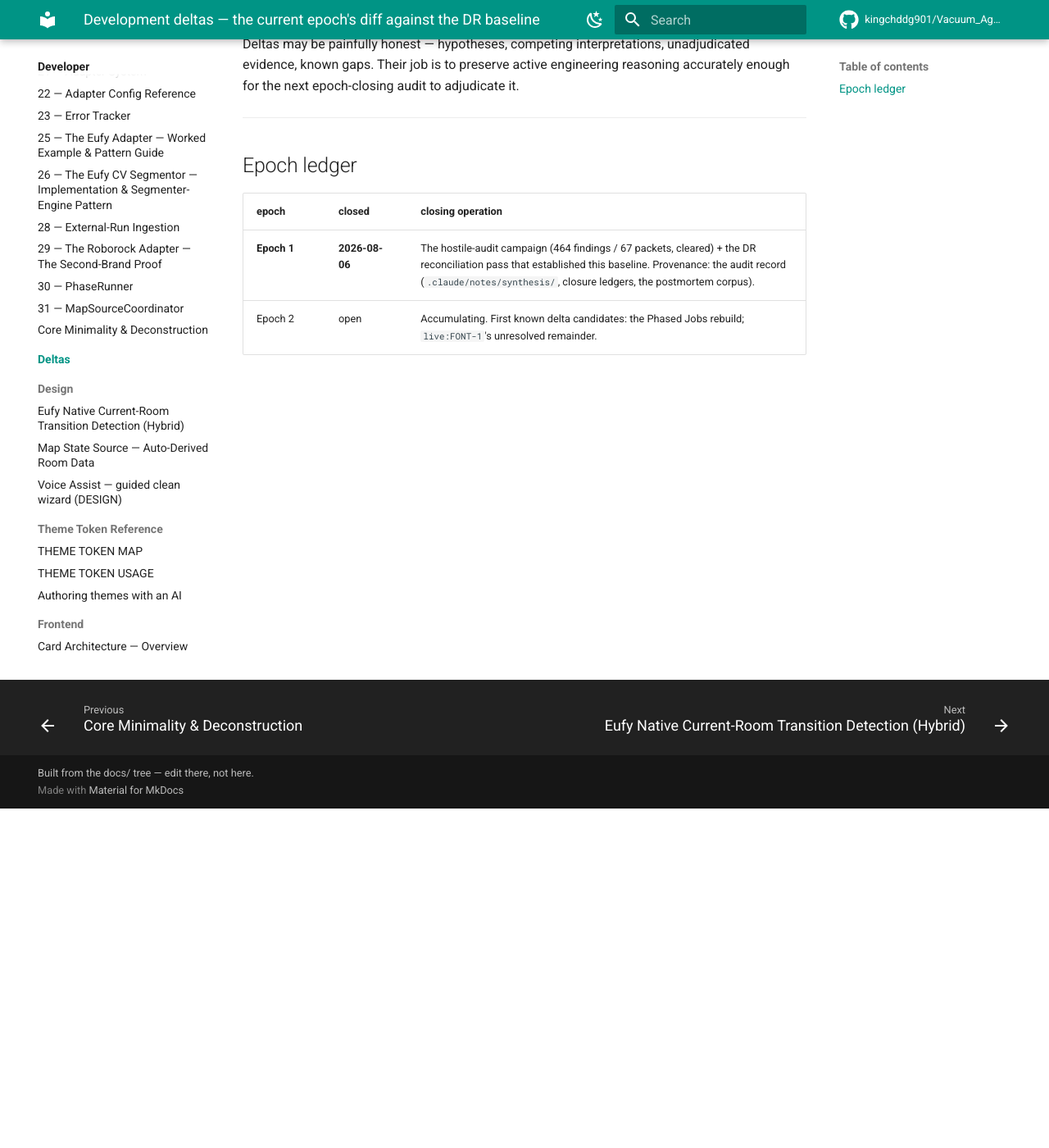
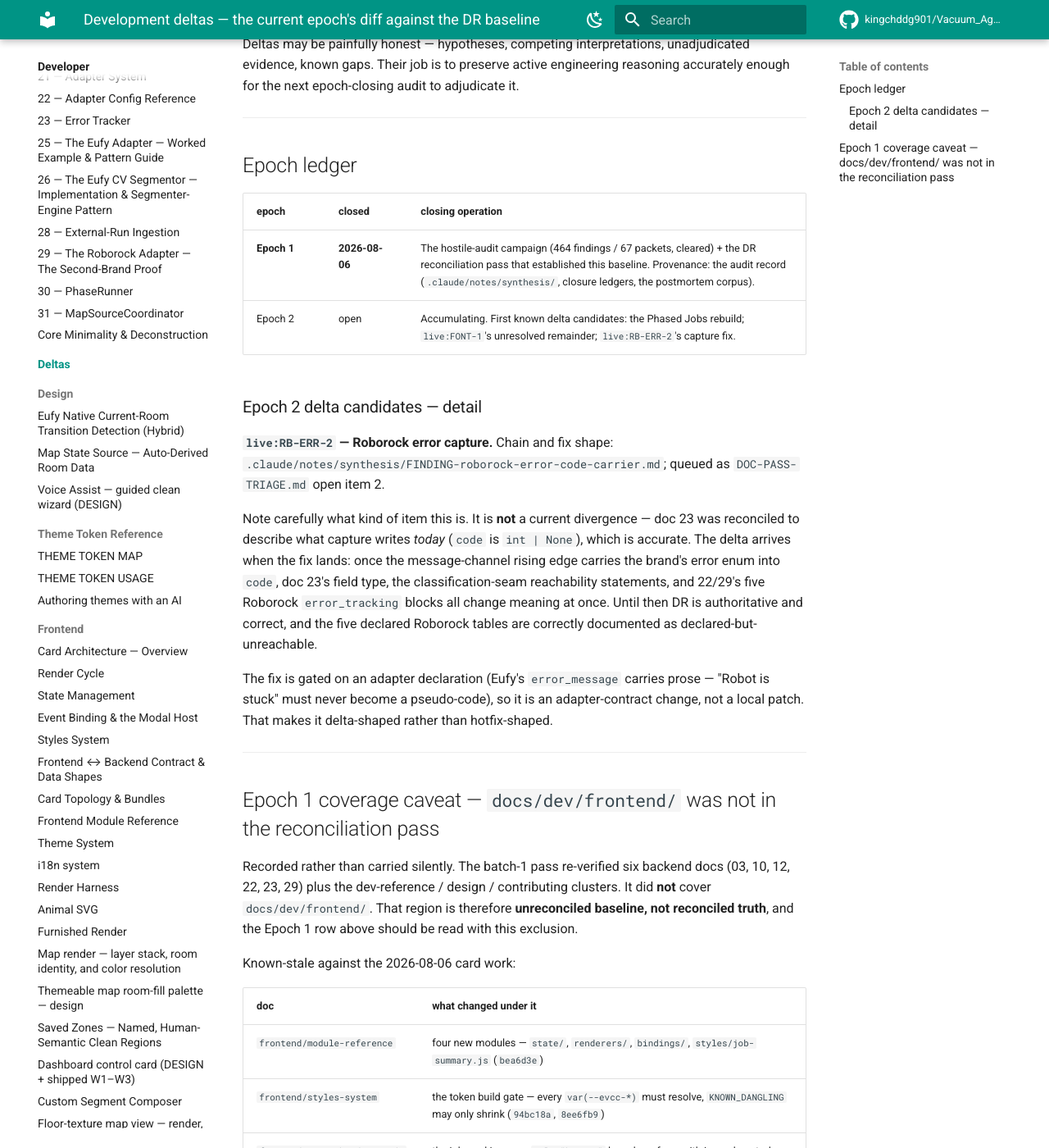
Before and after one commit to kingchddg901/Vacuum_Agent, an MkDocs documentation site: the page built from docs/dev/deltas/README.md, in a window 1280 px wide and 1400 px high, scrolled down 414 px. Shown: the whole window at 82% size. Built offline with MkDocs 1.6.1 and Material for MkDocs 9.7.7, drawn with Linux system fonts in a browser that asks for light colours; comment, search, counter and statistics services are not loaded; some of the changed text lies outside the part shown.

Commit message:
docs(epoch): log RB-ERR-2 as an Epoch 2 delta candidate, and the frontend coverage gap
Two things needed a durable spot rather than a fix. Per Chris: apply the fixes in
the next epoch, just log them where they belong.

live:RB-ERR-2 joins the Epoch 2 candidate list, recorded with the distinction that
matters: it is NOT a current divergence. Doc 23 was reconciled to describe what
capture writes TODAY (code is int|None) and that is accurate -- the delta arrives
only when the fix lands, at which point the field type, the seam-reachability
statements, and 22/29's five Roborock error_tracking blocks all change meaning at
once. The fix is gated on an adapter declaration (Eufy's error_message carries
prose; "Robot is stuck" must never become a pseudo-code) so it is an
adapter-contract change, not a hotfix. That is why it is delta-shaped.

The Epoch 1 row also gets an honest exclusion. Batch 1 covered six backend docs
plus the dev-reference/design/contributing clusters; it did NOT cover
docs/dev/frontend/. Three docs there are known-stale against the 2026-08-06 card
work and TWO subsystems have no DR section at all -- the accessibility typeface
and the fault-label seam. That region is unreconciled baseline, not reconciled
truth, and reading the epoch row without the exclusion would say otherwise.

Logged in the ledger rather than as a TODO because of 00a section 9: the
documentation is part of the measurement apparatus. An epoch row that overstates
its own coverage tells the next auditor that a stale region is trustworthy prose
-- the same failure class as a confidently-wrong DR statement, one level up. The
typeface omission is the proof: no prose said a font token is subject to the
shadow/body split, which is how live:FONT-1 shipped inert for two days.

Co-Authored-By: Claude Opus 5 <noreply@anthropic.com>

```diff
--- a/docs/dev/deltas/README.md
+++ b/docs/dev/deltas/README.md
@@ -20,4 +20,55 @@ enough for the next epoch-closing audit to adjudicate it.
 | epoch | closed | closing operation |
 |---|---|---|
 | **Epoch 1** | **2026-08-06** | The hostile-audit campaign (464 findings / 67 packets, cleared) + the DR reconciliation pass that established this baseline. Provenance: the audit record (`.claude/notes/synthesis/`, closure ledgers, the postmortem corpus). |
-| Epoch 2 | open | Accumulating. First known delta candidates: the Phased Jobs rebuild; `live:FONT-1`'s unresolved remainder. |
+| Epoch 2 | open | Accumulating. First known delta candidates: the Phased Jobs rebuild; `live:FONT-1`'s unresolved remainder; `live:RB-ERR-2`'s capture fix. |
+
+### Epoch 2 delta candidates — detail
+
+**`live:RB-ERR-2` — Roborock error capture.** Chain and fix shape:
+`.claude/notes/synthesis/FINDING-roborock-error-code-carrier.md`; queued as
+`DOC-PASS-TRIAGE.md` open item 2.
+
+Note carefully what kind of item this is. It is **not** a current divergence — doc 23
+was reconciled to describe what capture writes *today* (`code` is `int | None`), which
+is accurate. The delta arrives when the fix lands: once the message-channel rising edge
+carries the brand's error enum into `code`, doc 23's field type, the classification-seam
+reachability statements, and 22/29's five Roborock `error_tracking` blocks all change
+meaning at once. Until then DR is authoritative and correct, and the five declared
+Roborock tables are correctly documented as declared-but-unreachable.
+
+The fix is gated on an adapter declaration (Eufy's `error_message` carries prose — "Robot
+is stuck" must never become a pseudo-code), so it is an adapter-contract change, not a
+local patch. That makes it delta-shaped rather than hotfix-shaped.
+
+---
+
+## Epoch 1 coverage caveat — `docs/dev/frontend/` was not in the reconciliation pass
+
+Recorded rather than carried silently. The batch-1 pass re-verified six backend docs
+(03, 10, 12, 22, 23, 29) plus the dev-reference / design / contributing clusters. It did
+**not** cover `docs/dev/frontend/`. That region is therefore **unreconciled baseline, not
+reconciled truth**, and the Epoch 1 row above should be read with this exclusion.
+
+Known-stale against the 2026-08-06 card work:
+
+| doc | what changed under it |
+|---|---|
+| `frontend/module-reference` | four new modules — `state/`, `renderers/`, `bindings/`, `styles/job-summary.js` (`bea6d3e`) |
+| `frontend/styles-system` | the token build gate — every `var(--evcc-*)` must resolve, `KNOWN_DANGLING` may only shrink (`94bc18a`, `8ee6fb9`) |
+| `frontend/event-binding-and-modal-host` | the job card is now a `role="button"` launch surface, with in-card controls guarded against double-firing (`bea6d3e`) |
+
+Absent entirely — no DR section exists for either:
+
+- **The accessibility typeface.** Nothing under `docs/dev/frontend/` mentions `@font-face`,
+  `OpenDyslexic`, or the shadow-vs-document registration rule, though `styles-system.md`
+  documents the shadow/body split meticulously elsewhere. That omission is what let the
+  feature ship inert for two days: no prose said a font token is subject to the split, and
+  `live:FONT-1` is still open.
+- **The fault-label seam.** `error_label_keys`, `ROBOROCK_ERROR_LABEL_KEYS`,
+  `fault.<brand>.*` and the card's fallback-to-raw-code rule appear in zero docs.
+
+Why this is logged in the ledger and not just a TODO: per
+[00a §9](../00a-documentation-epoch-lifecycle.md), the documentation is part of the
+measurement apparatus. An epoch row that overstates its own coverage tells the next
+auditor that a stale region is trustworthy prose — which is the same failure class as a
+confidently-wrong DR statement, one level up. The exclusion is the honest baseline.
```
Also changed, not shown: .claude/notes/synthesis/DOC-PASS-TRIAGE.md (+10 -0 lines).
